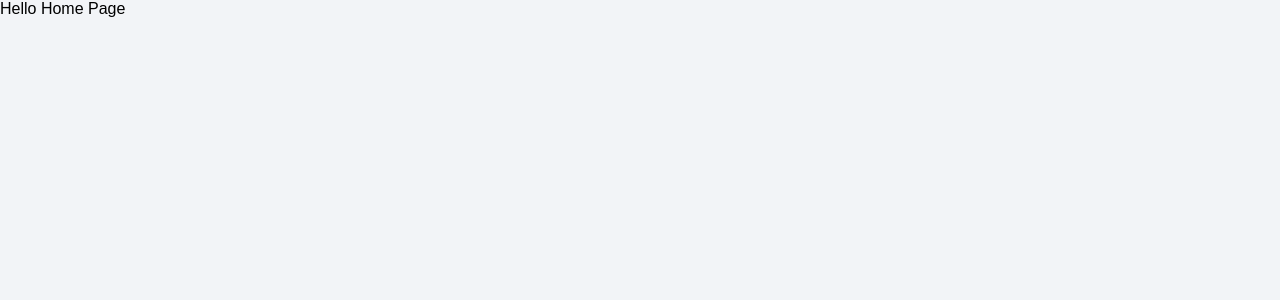
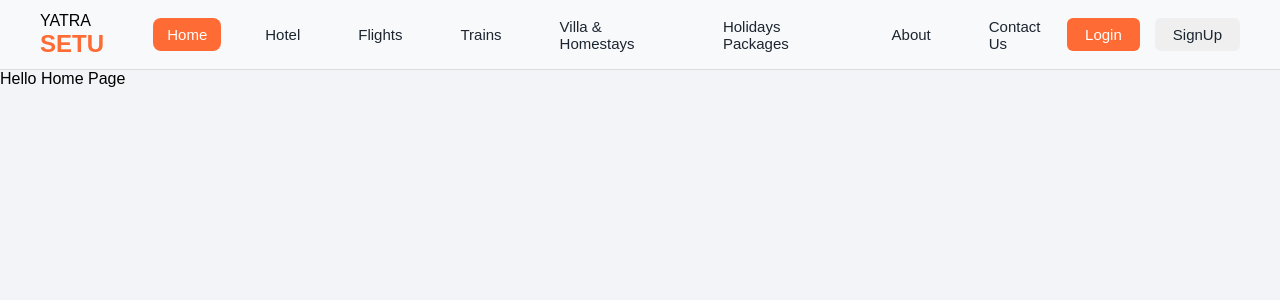
Before and after one commit to PiyushGoyal02/Yatra_Setu_Website, a React (Vite) app: page /homepage in a window 1280 px wide. Shown: the top 300 px of the page. Built offline with nearby package versions, Linux system fonts and the light colour scheme.

Commit message:
Navbar Design

```diff
--- a/src/CSS_CODE/LoginCSS.css
+++ b/src/CSS_CODE/LoginCSS.css
@@ -1,10 +1,4 @@
-/* ============================================
-   YATRASETU LOGIN PAGE - CSS
-   Theme: Navy Blue (#0a2b4c) + Orange (#ff6b35)
-   Light, professional, eye-comfortable
-============================================ */
-
-:root {
+/* :root {
   --navy: #0a2b4c;
   --navy-dark: #071d34;
   --orange: #ff6b35;
@@ -14,7 +8,7 @@
   --text: #1c2530;
   --muted: #6b7787;
   --border: #e3e7ee;
-}
+} */
 
 * {
   margin: 0;
--- /dev/null
+++ b/src/CSS_CODE/NavbarCSS.css
@@ -0,0 +1,89 @@
+.navbar-Logo{
+  cursor: pointer;
+}
+
+.navbar-Container {
+  display: flex;
+  align-items: center;
+  justify-content: space-between;
+  padding: 0 40px;
+  width: 100%;
+  height: 70px;
+  background-color: #f8f9fa;
+  border-bottom: 1px solid #ddd;
+  box-sizing: border-box;
+}
+
+.Setu-Text {
+  font-size: 24px;
+  font-weight: 700;
+  color: var(--orange);
+}
+
+.navbar-Links {
+  display: flex;
+  align-items: center;
+  gap: 30px;
+}
+
+.navbar-Link {
+  text-decoration: none;
+  color: var(--text);
+  font-size: 15px;
+  font-weight: 500;
+  padding: 8px 14px;
+  border-radius: 8px;
+  transition: 0.3s;
+}
+
+.navbar-Link:hover {
+  /* background: grey; */
+  color: var(--orange);
+}
+
+.navbar-Link.active {
+  background: var(--orange);
+  color: var(--white);
+}
+
+.navbar-Buttons {
+  display: flex;
+  align-items: center;
+  gap: 15px;
+}
+
+.navbar-Buttons button {
+  padding: 8px 18px;
+  border: none;
+  border-radius: 6px;
+  cursor: pointer;
+  font-size: 15px;
+  font-weight: 500;
+  transition: all 0.3s ease;
+}
+
+.navbar-Buttons button:hover {
+  opacity: 0.9;
+}
+
+.navbar-Buttons .Login-button {
+  background-color: var(--orange);
+  color: var(--white);
+}
+
+.navbar-Buttons .Login-button:hover{
+  background-color: var(--orange-dark);
+  color: var(--text);
+}
+
+.navbar-Buttons .Signup-button {
+  /* background-color: var(--orange-light); */
+  color: var(--text);
+}
+
+.navbar-Buttons .Signup-button:hover {
+  /* background-color: var(--orange-light); */
+  background-color: var(--text);
+  color: var(--white);
+  transition: all 0.3s ease;
+}
--- a/src/CSS_CODE/SignupCSS.css
+++ b/src/CSS_CODE/SignupCSS.css
@@ -1,10 +1,4 @@
-/* ============================================
-   YATRASETU SIGNUP PAGE - CSS
-   Theme: Navy Blue (#0a2b4c) + Orange (#ff6b35)
-   Light, professional, eye-comfortable
-============================================ */
-
-:root{
+/* :root{
   --navy:#0a2b4c;
   --navy-dark:#071d34;
   --orange:#ff6b35;
@@ -14,7 +8,7 @@
   --text:#1c2530;
   --muted:#6b7787;
   --border:#e3e7ee;
-}
+} */
 
 *{
   margin:0;
--- /dev/null
+++ b/src/Color_Code/Color.css
@@ -0,0 +1,28 @@
+:root{
+  /* Brand */
+  --navy:#0a2b4c;
+  --navy-dark:#071d34;
+  --navy-mid:#123a63;
+  --orange:#ff6b35;
+  --orange-dark:#e8551f;
+  --orange-light:#ff8a5c;
+
+  /* Neutrals */
+  --bg:#f2f4f7;
+  --white:#ffffff;
+  --border:#e3e7ee;
+  --border-hover:#c9d2de;
+  --placeholder:#a3adba;
+
+  /* Text */
+  --text:#1c2530;
+  --muted:#6b7787;
+  --text-on-dark:#ffffff;
+  --text-on-dark-soft:#c9d6e5;
+
+  /* Status */
+  --success:#1aa260;
+  --warning:#c98a00;
+  --error:#d64545;
+  --info-bg:#f2f6fb;
+}
--- a/src/Components/Homepage.jsx
+++ b/src/Components/Homepage.jsx
@@ -1,6 +1,9 @@
+import Navbar from "./Navbar";
+
 function Homepage() {
   return (
     <div>
+      <Navbar/>
       <p>Hello Home Page</p>
     </div>
   );
--- /dev/null
+++ b/src/Components/Navbar.jsx
@@ -0,0 +1,38 @@
+import React from "react";
+import { useState } from "react";
+import { useNavigate } from "react-router-dom";
+import "../CSS_CODE/NavbarCSS.css";
+
+function Navbar () {
+
+  const Navigate = useNavigate();
+  const [active, setActive] = useState("home");
+
+  return (
+    <div>
+      {/* <p>Navbar</p> */}
+
+      <div className="navbar-Container">
+        <p className="navbar-Logo" onClick={() => Navigate('/homepage')}>YATRA <span className="Setu-Text">SETU</span></p>
+        <div className="navbar-Links">
+          <a className={`navbar-Link ${active === "home" ? "active" : ""}`} onClick={() => setActive("home")} href="#">Home</a>
+          <a className={`navbar-Link ${active === "hotel" ? "active" : ""}`} onClick={() => setActive("hotel")} href="#">Hotel</a>
+          <a className={`navbar-Link ${active === "flights" ? "active" : ""}`} onClick={() => setActive("flights")} href="#">Flights</a>
+          <a className={`navbar-Link ${active === "trains" ? "active" : ""}`} onClick={() => setActive("trains")} href="#">Trains</a>
+          <a className={`navbar-Link ${active === "villa" ? "active" : ""}`} onClick={() => setActive("villa")} href="#">Villa & Homestays</a>
+          <a className={`navbar-Link ${active === "holidays" ? "active" : ""}`} onClick={() => setActive("holidays")} href="#">Holidays Packages</a>
+          <a className={`navbar-Link ${active === "about" ? "active" : ""}`} onClick={() => setActive("about")} href="#">About</a>
+          <a className={`navbar-Link ${active === "contact" ? "active" : ""}`} onClick={() => setActive("contact")} href="#">Contact Us</a>
+        </div>
+
+        <div className="navbar-Buttons">
+          <button className="Login-button">Login</button>
+          <button className="Signup-button">SignUp</button>
+        </div>
+
+      </div>
+    </div>
+  )
+}
+
+export default Navbar;
--- a/src/index.css
+++ b/src/index.css
@@ -0,0 +1 @@
+@import './Color_Code/Color.css';
```
